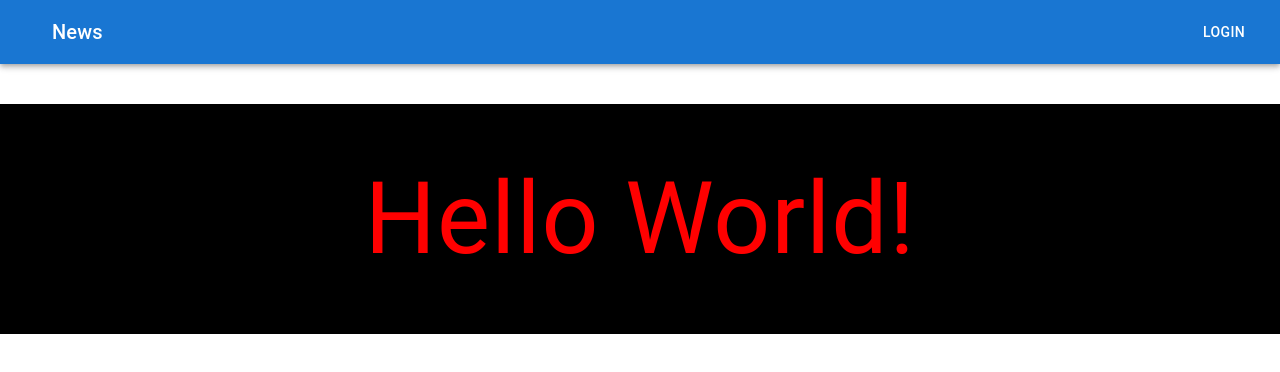
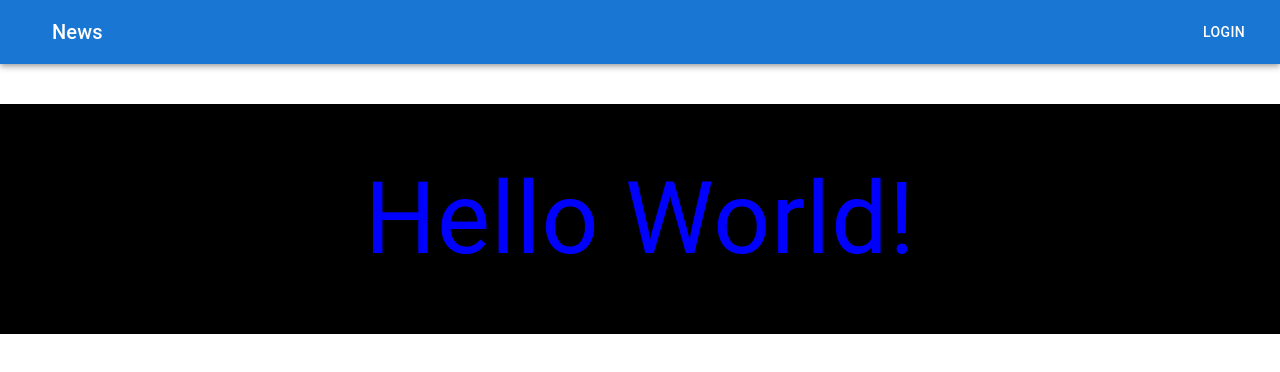
Before and after one commit to yusei53/mui-practice, a Next.js app: page /yuse in a window 1280 px wide. Shown: the top 372 px of the page. Built offline with nearby package versions, Linux system fonts and the light colour scheme.

Commit message:
レスポンシブ対応した

```diff
--- a/app/yuse/page.tsx
+++ b/app/yuse/page.tsx
@@ -6,7 +6,7 @@ const page = () => {
     <Box>
       <Typography
         fontSize={"100px"}
-        color={"red"}
+        color={{ sm: "red", md: "blue" }}
         bgcolor={"black"}
         display={"flex"}
         alignItems={"center"}
```
